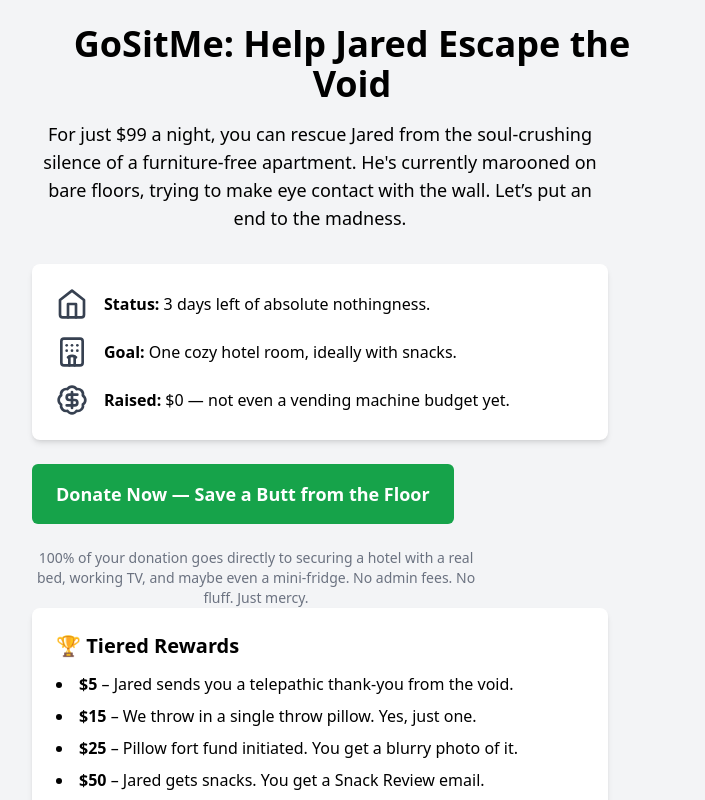
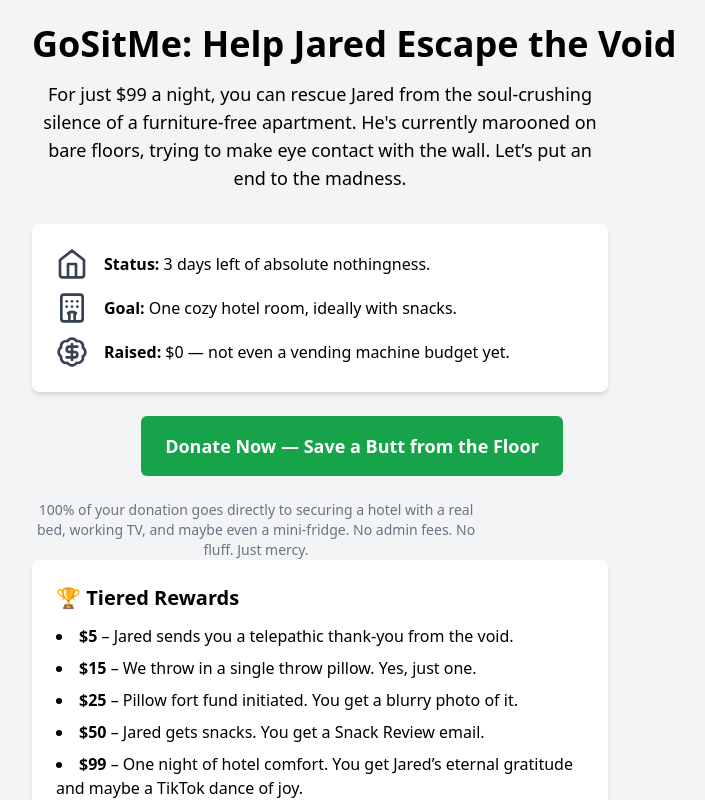
Before and after one commit to Dangeonmaster366/go-sit-me, a Next.js app: page / in a window 1280 px wide. Shown: the top 800 px of the page, without its empty margins (288-993 px from the left). Built offline with nearby package versions, Linux system fonts and the light colour scheme.

Commit message:
fixing alignment

```diff
--- a/app/page.tsx
+++ b/app/page.tsx
@@ -8,8 +8,8 @@ import { BadgeDollarSign, Home, Hotel } from "lucide-react";
 export default function GoSitMe() {
   return (
     <div className="min-h-screen bg-gray-100 flex flex-col items-center p-6">
-      <div className="w-full max-w-2xl mx-auto px-4">
-        <h1 className="text-4xl font-extrabold mb-4 text-center">
+      <div className="w-full max-w-screen-sm mx-auto text-center">
+        <h1 className="text-4xl font-extrabold mb-4 text-center whitespace-nowrap">
           GoSitMe: Help Jared Escape the Void
         </h1>
         <p className="text-center max-w-xl text-lg mb-8">
@@ -19,7 +19,7 @@ export default function GoSitMe() {
         </p>
 
         <Card className="max-w-xl w-full mb-6 shadow-md rounded-lg bg-white">
-          <CardContent className="p-6 space-y-4">
+          <CardContent className="p-6 space-y-3 text-left">
             <div className="flex items-center space-x-4">
               <Home className="w-8 h-8 text-gray-700" />
               <p className="text-md">
@@ -51,7 +51,7 @@ export default function GoSitMe() {
         </p>
 
         <Card className="max-w-xl w-full mb-6 shadow-md rounded-lg bg-white">
-          <CardContent className="p-6 space-y-3">
+          <CardContent className="p-6 space-y-3 text-left">
             <h2 className="text-xl font-bold mb-2">🏆 Tiered Rewards</h2>
             <ul className="list-disc list-inside space-y-2">
               <li><strong>$5</strong> – Jared sends you a telepathic thank-you from the void.</li>
@@ -64,7 +64,7 @@ export default function GoSitMe() {
         </Card>
 
         <Card className="max-w-xl w-full mb-6 shadow-md rounded-lg bg-white">
-          <CardContent className="p-6 space-y-3">
+          <CardContent className="p-6 space-y-3 text-left">
             <h2 className="text-xl font-bold mb-2">💸 Recent Donors</h2>
             <ul className="space-y-2 text-sm">
               <li><strong>Mom</strong>: $10 — “Get a chair.”</li>
```
